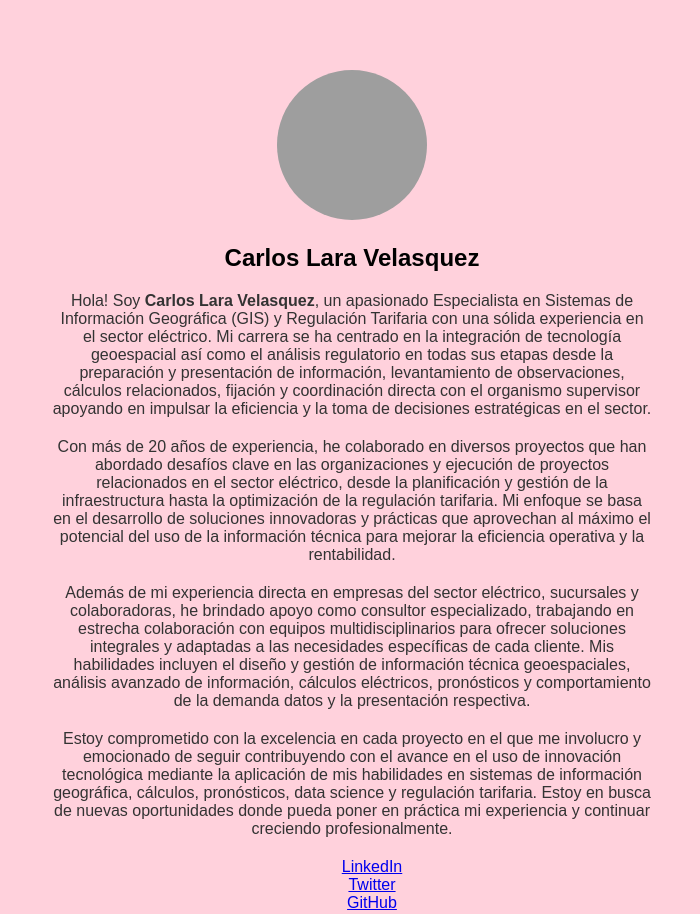
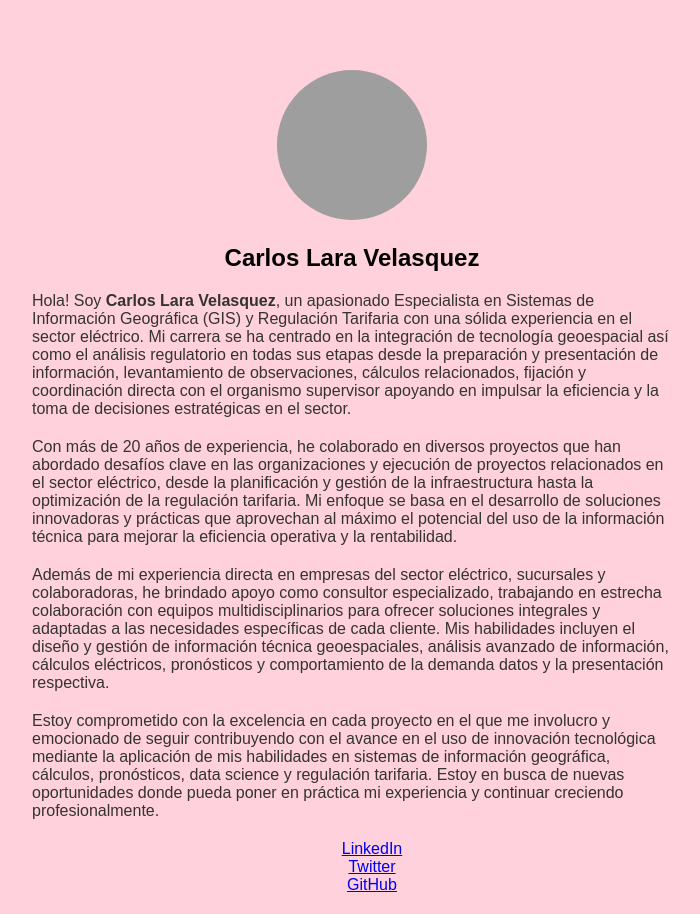
Before and after one commit to cjlarav/carloslara, a plain HTML site: page index.html in a window 1280 px wide. Shown: the top 914 px of the page, without its empty margins (288-988 px from the left). Drawn offline with Linux system fonts and the light colour scheme; grey boxes are pictures that could not be loaded.

Commit message:
Update estilos.css

```diff
--- a/estilos.css
+++ b/estilos.css
@@ -74,8 +74,8 @@
     }
 
     p {
-        max-width: 600px;
-        text-align: center;
+        max-width: 640px;
+        text-align: left;
         margin: 0 auto;
         margin-bottom: 20px;
     }
```
